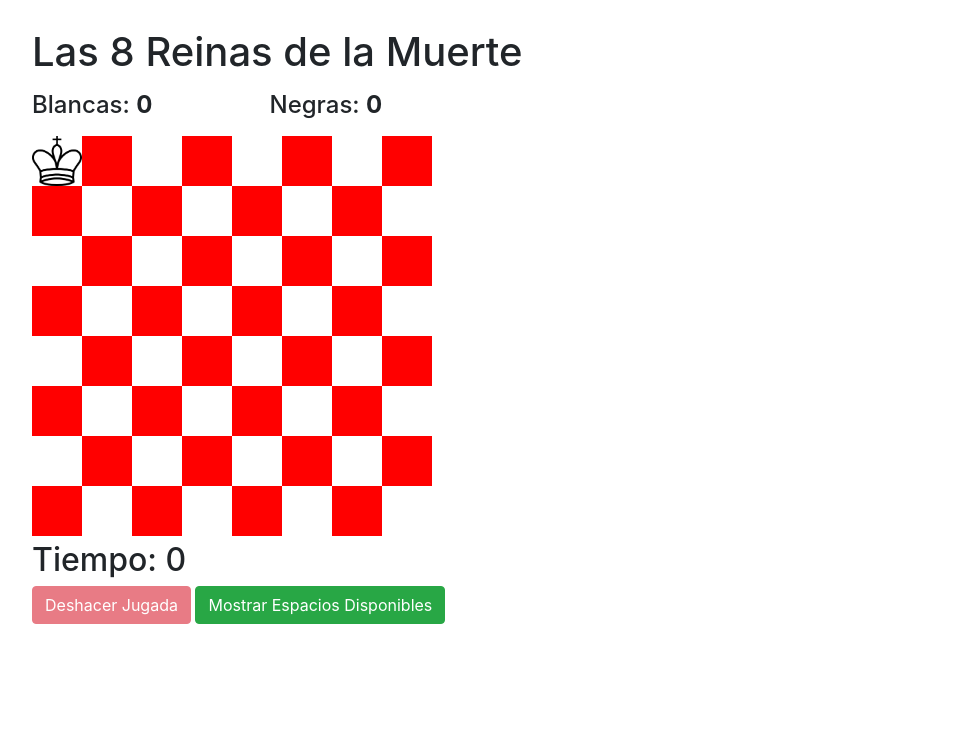
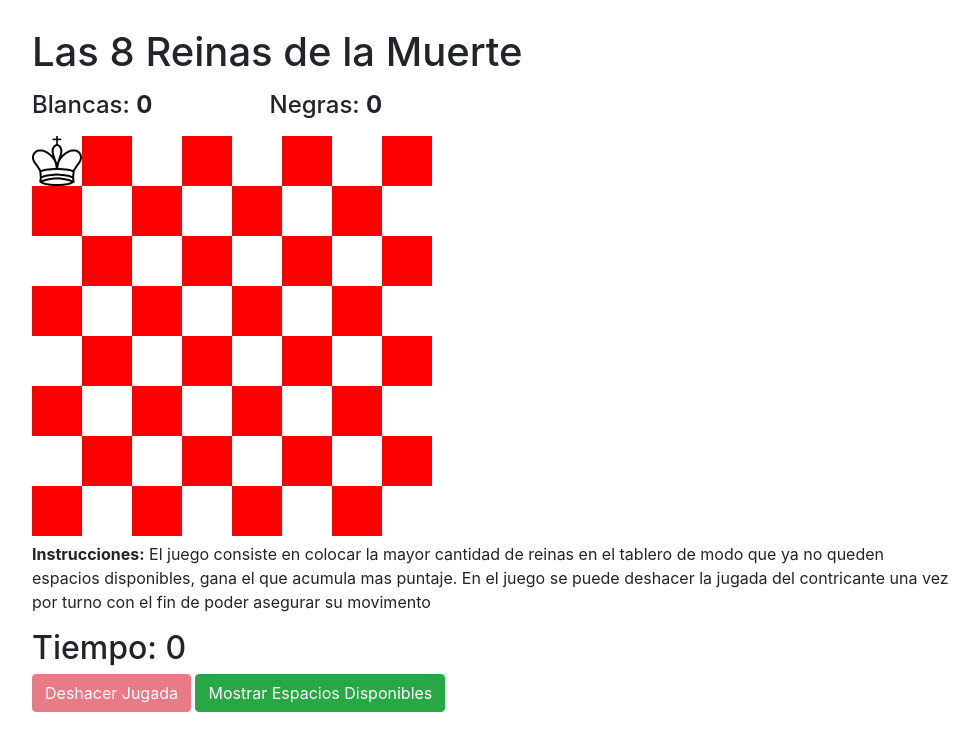
Before and after one commit to FrancoRivera/TPComplejidadAlgoritmica, a plain HTML site: page index.html in a window 1280 px wide. Shown: the whole page, without its empty margins (243-1222 px from the left). Drawn offline with nearby package versions, Linux system fonts and the light colour scheme.

Commit message:
added instrucciones

```diff
--- a/index.html
+++ b/index.html
@@ -42,6 +42,7 @@
                 </div>
                  <div class="margin_10"></div>
                 <canvas id="myCanvas"></canvas>
+                <p><b>Instrucciones:</b> El juego consiste en colocar la mayor cantidad de reinas en el tablero de modo que ya no queden espacios disponibles, gana el que acumula mas puntaje. En el juego se puede deshacer la jugada del contricante una vez por turno con el fin de poder asegurar su movimento </p>
 
 
                 <h2 >Tiempo: <span id="tiempo">0</span></h2>
```
